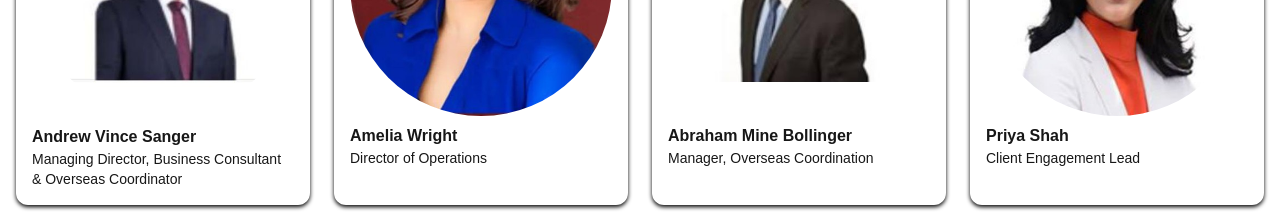
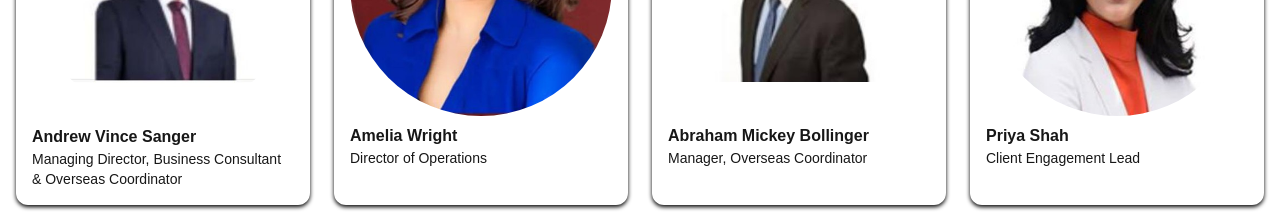
Before and after one commit to chichiboyhere/cb-consulting, a Next.js app: page / in a window 1280 px wide. Shown: the part 1240-1458 px from the top of the page. Built offline with nearby package versions, Linux system fonts and the light colour scheme.

Commit message:
Fixed errors in name and title of a manager

```diff
--- a/components/About.tsx
+++ b/components/About.tsx
@@ -21,8 +21,8 @@ const team = [
     skills: "Process Optimisation, Change Management",
   },
   {
-    name: "Abraham Mine Bollinger",
-    role: "Manager, Overseas Coordination",
+    name: "Abraham Mickey Bollinger",
+    role: "Manager, Overseas Coordinator",
     bio: "Business Consultant with over 12 years of experience. Specializes in facilitating international business operations, structuring cross-border partnerships, and driving high-impact business development initiatives that deliver sustainable growth and measurable value for organizations.",
     image: "/managers/abrahamBollinger.jpg",
     skills: "Financial Modelling, Risk, Compliance",
```
